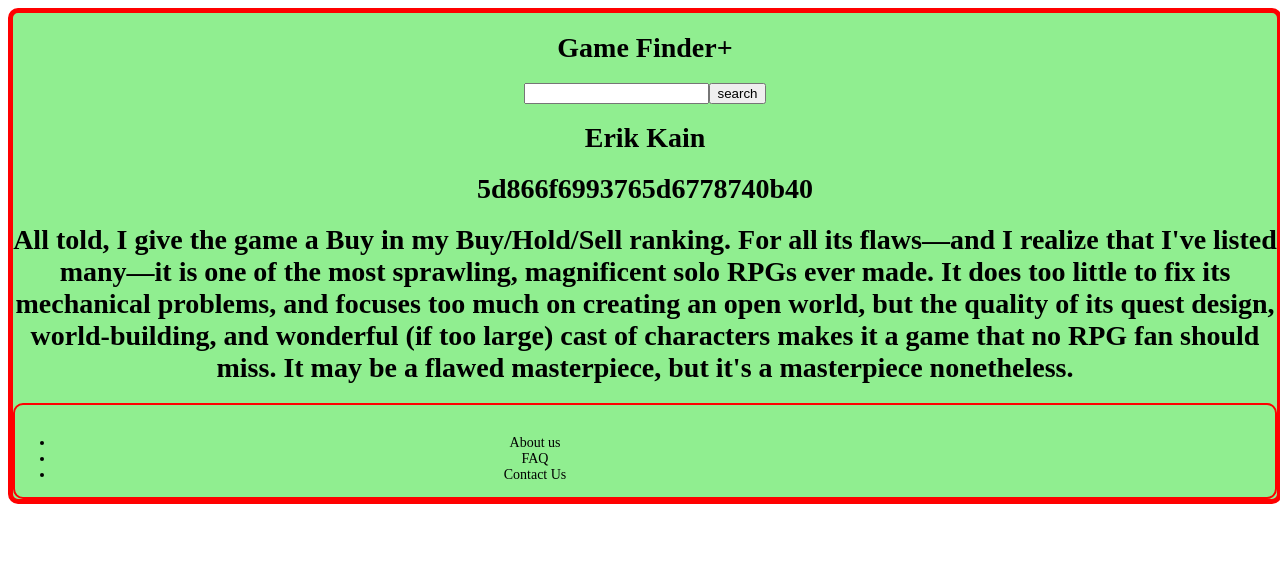
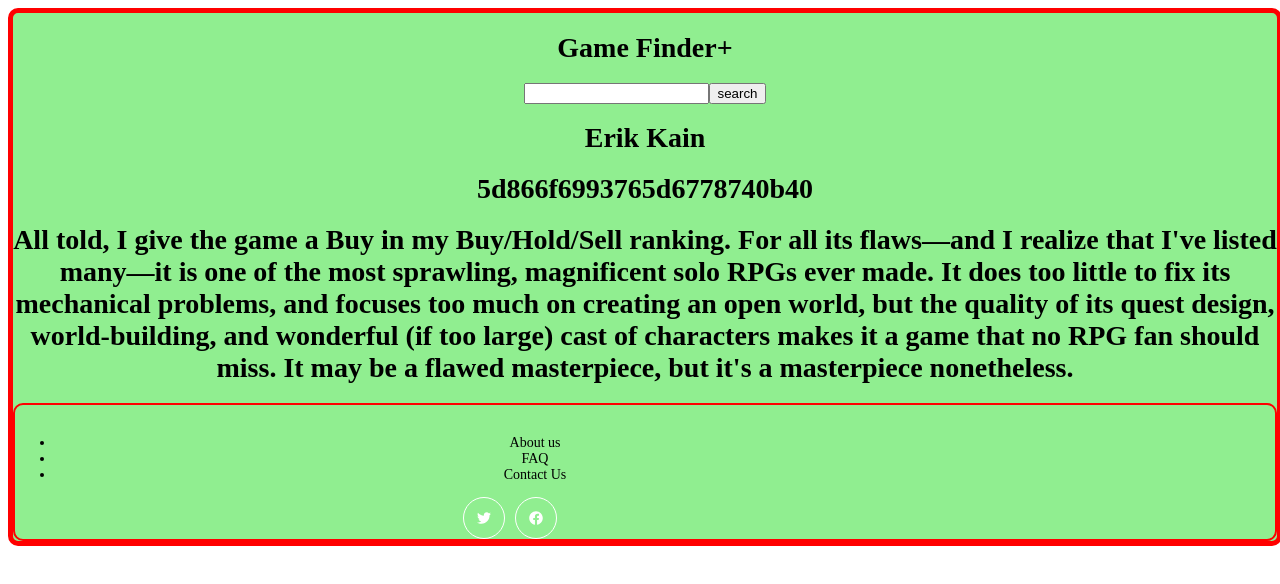
Before and after one commit to JeromeSax/VideoGameSearch_app, a React (Create React App) app: page / in a window 1280 px wide. Shown: the top 584 px of the page. Built offline with nearby package versions, Linux system fonts and the light colour scheme.

Commit message:
footer edited

```diff
--- a/src/components/Footer.js
+++ b/src/components/Footer.js
@@ -1,4 +1,4 @@
-// import SocialIcons from "./SocialIcons";
+import SocialIcons from "./SocialIcons";
 import { Container } from "./styles/Container.styled";
 import { StyledFooter } from "./styles/Footer.styled";
 
@@ -13,7 +13,7 @@
                     <li>FAQ</li>
                     <li>Contact Us</li>
                 </ul>
-                {/* <SocialIcons /> */}
+                <SocialIcons />
             </Container>
         </StyledFooter>
     )
--- a/src/components/SocialIcons.js
+++ b/src/components/SocialIcons.js
@@ -3,6 +3,17 @@
 
 export default function SocialIcons() {
     return (
-        <StyledSocialIcons></StyledSocialIcons>
+        <StyledSocialIcons>
+            <li>
+            <a href="https://twitter.com">
+                <FaTwitter />
+            </a>
+           </li>
+           <li>
+            <a href="https://facebook.com">
+                <FaFacebook />
+            </a>
+           </li>
+        </StyledSocialIcons>
     )
 }
--- /dev/null
+++ b/src/components/styles/SocialIcons.styled.js
@@ -0,0 +1,25 @@
+import styled from "styled-components";
+
+export const StyledSocialIcons = styled.div`
+    display: flex;
+    align-items: center;
+    justify-content: center;
+
+    li {
+        list-style: none;
+    }
+
+    a {
+    border: 1px solid #fff;
+    border-radius: 50%;
+    color: #fff;
+    display: inline-flex;
+    align-items: center;
+    justify-content: center;
+    margin-right: 10px;
+    height: 40px;
+    width: 40px;
+    text-decoration: none;
+    }
+
+`
```
